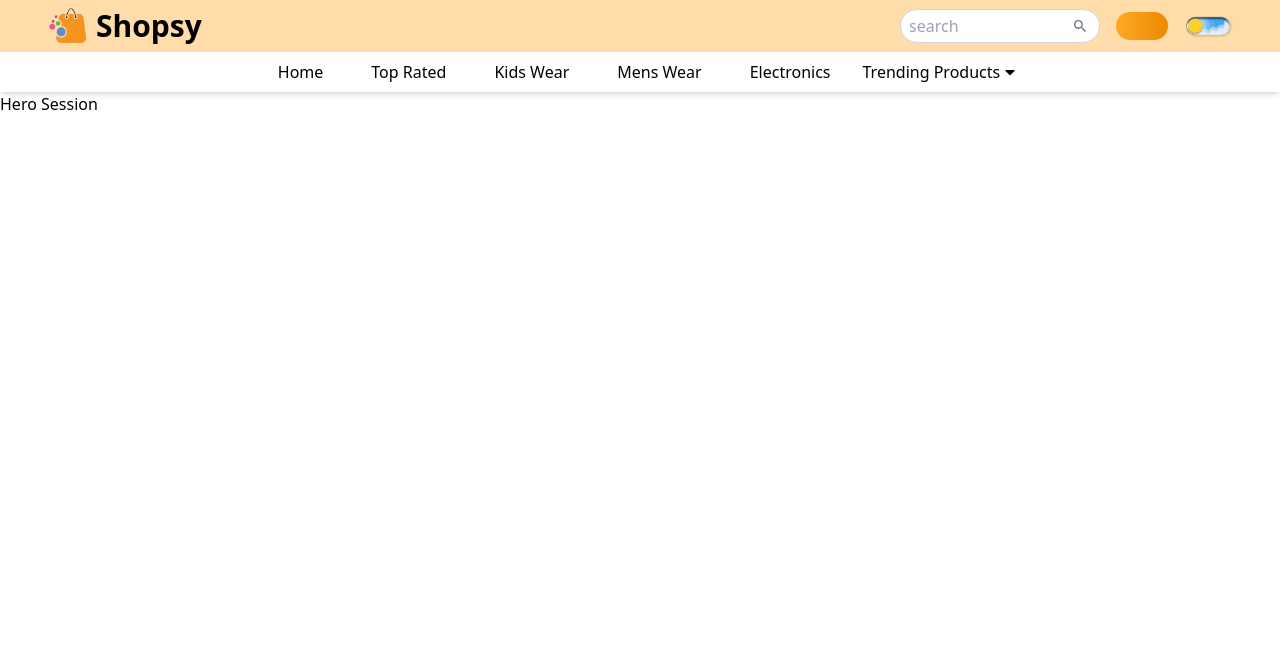
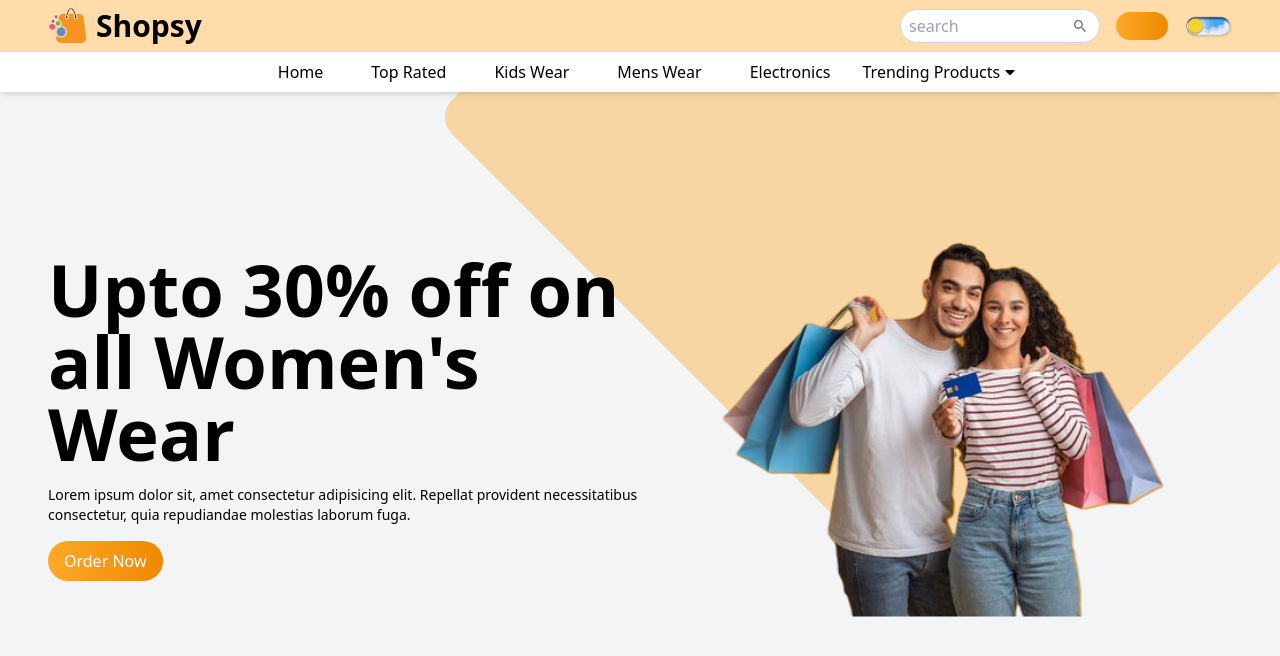
Before and after one commit to Usman-837/Ecommerce_Website, a React (Vite) app: page / in a window 1280 px wide. Shown: the top 656 px of the page. Built offline with nearby package versions, Linux system fonts and the light colour scheme; some icons are missing; the HTML template or start-up script is replaced by a standard one.

Commit message:
Added Hero Session

```diff
--- a/index.html
+++ b/index.html
@@ -7,6 +7,6 @@
   </head>
   <body>
     <div id="root"></div>
-    <script type="module" src="/src/main.jsx"></script>
+    <script type="module" src="/src/index.jsx"></script>
   </body>
 </html>
--- a/src/components/Hero/Hero.jsx
+++ b/src/components/Hero/Hero.jsx
@@ -2,6 +2,7 @@ import React from "react";
 import Image1 from "../../assets/hero/women.png";
 import Image2 from "../../assets/hero/shopping.png";
 import Image3 from "../../assets/hero/sale.png";
+import Slider from "react-slick";
 
 const ImageList = [
   {
@@ -9,29 +10,80 @@ const ImageList = [
     img: Image1,
     title: "Upto 50% off on all Men's Wear",
     description:
-            "Loremslcjscbsd bdj kv svfdgvdjvbvj ,b; dv ;sg bv.dvhj vkvhdv kh kdvvfkdfb vfdkjsbv",
+      "Lorem ipsum, dolor sit amet consectetur adipisicing elit.Quidem explicabo consequatur voluptas, quas vitae amet! Praesentium cumque tempore natus.",
   },
   {
     id: 2,
     img: Image2,
     title: "Upto 30% off on all Women's Wear",
     description:
-            "Loremslcjscbsd bdj kv svfdgvdjvbvj ,b; dv ;sg bv.dvhj vkvhdv kh kdvvfkdfb vfdkjsbv",
+      "Lorem ipsum dolor sit, amet consectetur adipisicing elit. Repellat provident necessitatibus consectetur, quia repudiandae molestias laborum fuga.",
   },
   {
     id: 3,
     img: Image3,
     title: "70% off on all Products Sale",
     description:
-            "Loremslcjscbsd bdj kv svfdgvdjvbvj ,b; dv ;sg bv.dvhj vkvhdv kh kdvvfkdfb vfdkjsbv",
+      "Lorem ipsum dolor sit amet consectetur, adipisicing elit. Consequuntur magnam dolorum cupiditate ipsa fugit sequi, dicta placeat perferendis numquam quasi pariatur totam.",
   },
 ];
 
+const Hero = () => {
 
-const Hero = () => {
+  var settings = {
+    dots: false,
+    arrows: false,
+    infinite: true,
+    speed: 800,
+    slidesToScoll: 1,
+    autoplay: true,
+    autoplaySpeed: 4000,
+    cssEase: "ease-in-out",
+    pauseOnHover: false,
+    pauseOnFocus: true,
+  };
+
   return (
-        <div>Hero Session</div>
+    <div className="relative overflow-hidden min-h-[550px] sm:min-h-[650px] bg-gray-100 flex justify-center items-center dark:bg-gray-950 dark:text-white duration-200">
+      {/* Background Pattern */}
+      <div className="h-[700px] w-[700px] bg-primary/40 absolute -top-1/2 right-0 rounded-3xl rotate-45 -z-9"></div>
+      {/* Hero Section */}
+      <div className="container pb-8 sm:pb-0">
+        <Slider {...settings}>
+          {ImageList.map((data) => (
+            <div>
+            <div className="grid grid-cols-1 sm:grid-cols-2">
+              {/* text content section */}
+              <div className="flex flex-col justify-center gap-4 pt-12 sm:pt-0 text-center sm:text-left order-2 sm:order-1 relative z-10">
+                <h1 className="text-5xl sm:text-6xl lg:text-7xl font-bold">
+                  {data.title}
+                </h1>
+                <p className="text-sm">
+                  {data.description}
+                </p>
+                <div>
+                  <button className="bg-gradient-to-r from-primary to-secondary hover:scale-105 duration-200 text-white py-2 px-4 rounded-full">
+                    Order Now
+                  </button>
+                </div>
+              </div>
+              {/* Image Session  */}
+              <div className="order-1 sm:order-2">
+                <div className="relative z-10">
+                  <img
+                    src={data.img}
+                    alt=""
+                    className="w-[300px] h-[300px] sm:w-[450px] sm:h-[450px] sm:scale-105 lg:scale-120 object-contain mx-auto"
+                  />
+                </div>
+              </div>
+            </div>
+          </div>
+          ))}
+        </Slider>
+      </div>
+    </div>
   );
-}
+};
 
 export default Hero;
--- a/src/components/Navbar/Navbar.jsx
+++ b/src/components/Navbar/Navbar.jsx
@@ -121,7 +121,7 @@ const Navbar = ({ handleOrderPopup }) => {
                   <li key={data.id}>
                     <a
                       href={data.link}
-                      className="inline-block w-full rounded-md p-2 hover:bg-primary/20 "
+                      className="inline-block w-full rounded-md p-2 hover:bg-primary/20"
                     >
                       {data.name}
                     </a>
--- a/src/index.jsx
+++ b/src/index.jsx
@@ -2,6 +2,8 @@ import React from 'react';
 import ReactDOM from 'react-dom/client';
 import App from './App.jsx';
 import './index.css';
+import "slick-carousel/slick/slick.css";
+import "slick-carousel/slick/slick-theme.css";
 
 ReactDOM.createRoot(document.getElementById('root')).render(
   <React.StrictMode>
```
Lines whose indentation alone changed are shown as unchanged.
